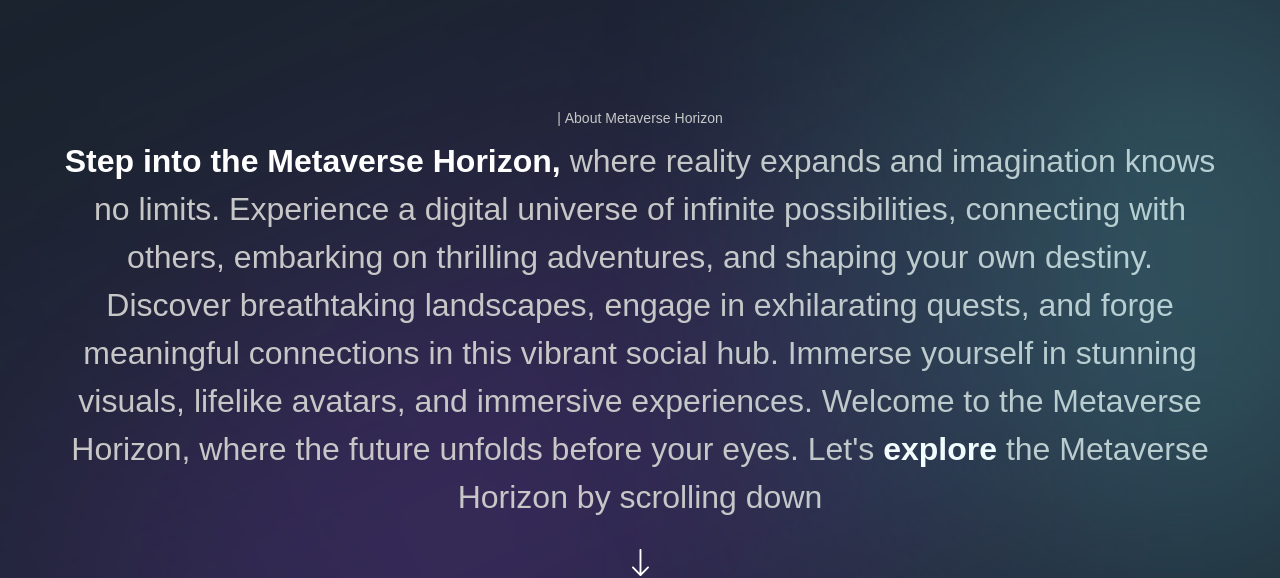
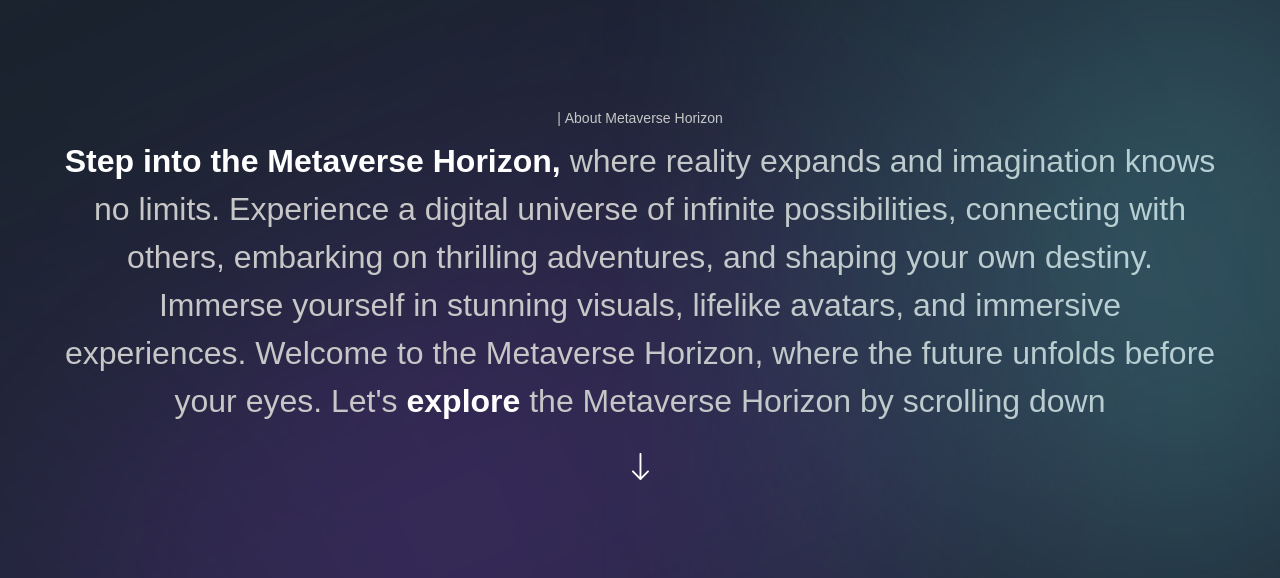
Before and after one commit to shoaib-eth/MetaverseHorizon, a Next.js app: page / in a window 1280 px wide. Shown: the part 1060-1638 px from the top of the page. Built offline with nearby package versions, Linux system fonts and the light colour scheme; a web font is replaced by a local one.

Commit message:
Update About.jsx

```diff
--- a/sections/About.jsx
+++ b/sections/About.jsx
@@ -27,9 +27,7 @@ const About = () => (
         </span>{" "}
         where reality expands and imagination knows no limits. Experience a
         digital universe of infinite possibilities, connecting with others,
-        embarking on thrilling adventures, and shaping your own destiny.
-        Discover breathtaking landscapes, engage in exhilarating quests, and
-        forge meaningful connections in this vibrant social hub. Immerse
+        embarking on thrilling adventures, and shaping your own destiny. Immerse
         yourself in stunning visuals, lifelike avatars, and immersive
         experiences. Welcome to the Metaverse Horizon, where the future unfolds
         before your eyes. Let's{" "}
```
